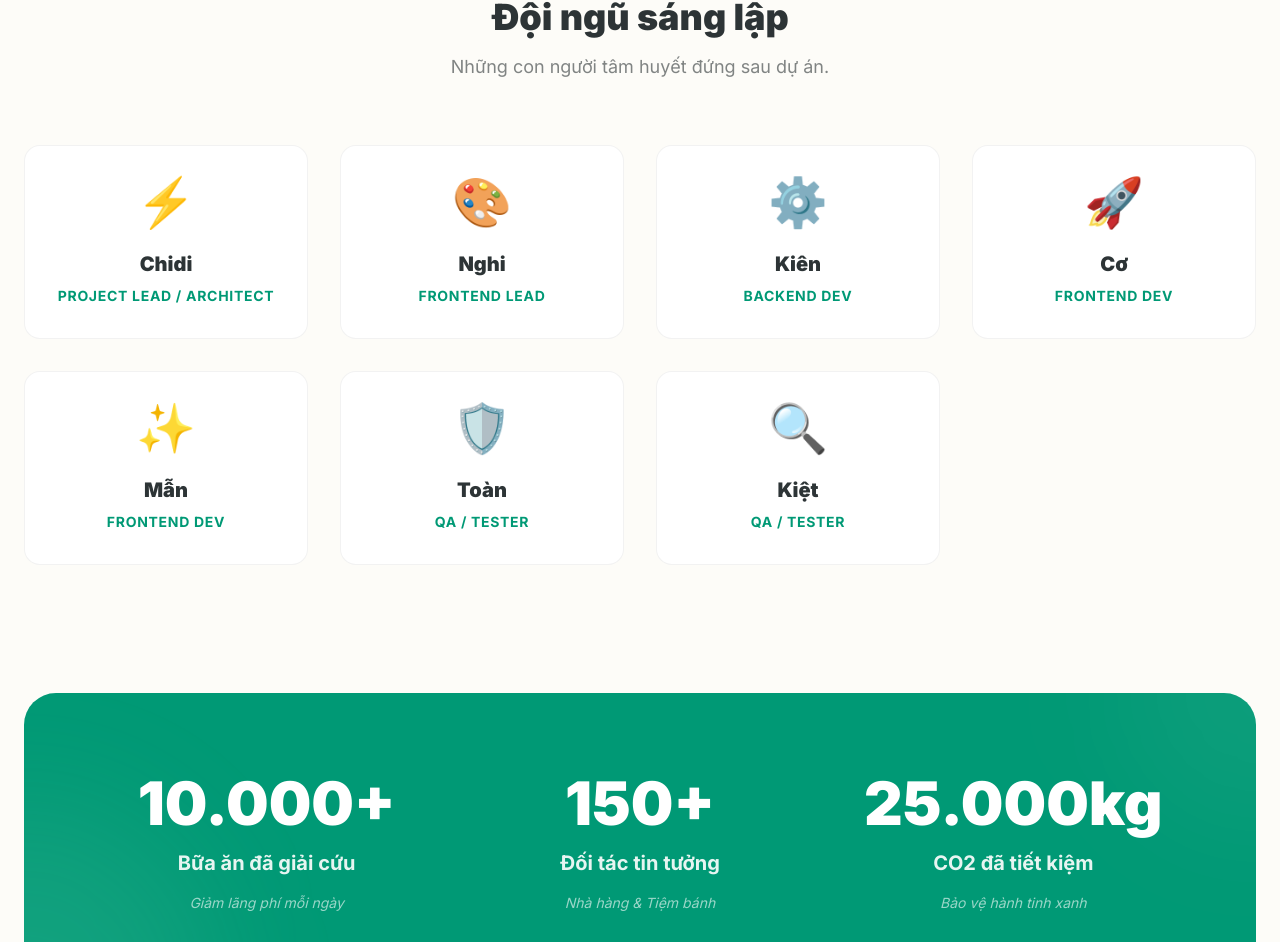
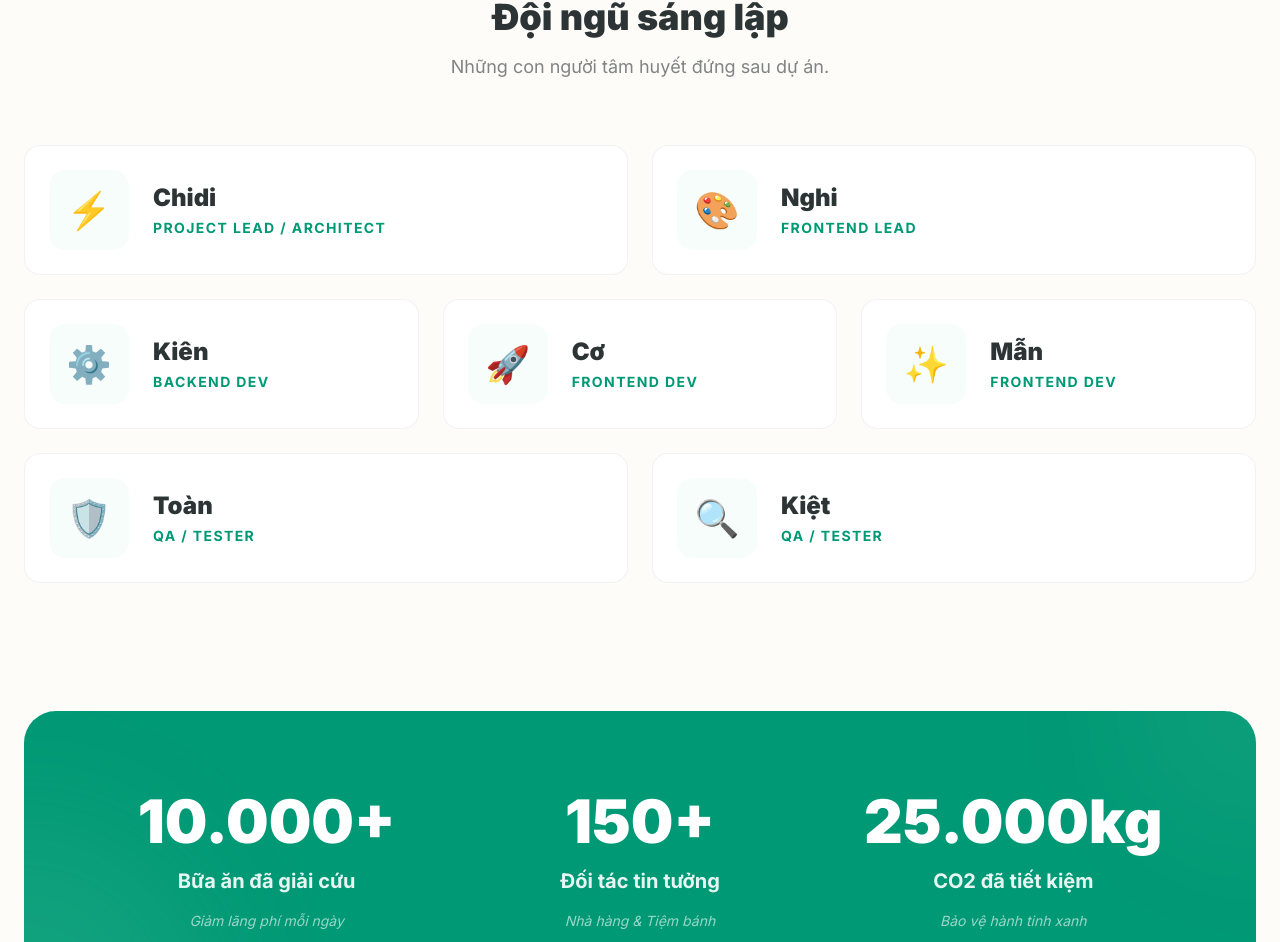
Before and after one commit to developerchidi/Food-Rescue, a Next.js app: page /about in a window 1280 px wide. Shown: the part 2144-3086 px from the top of the page. Built offline with nearby package versions, Linux system fonts and the light colour scheme; no server answers.

Commit message:
feat: redesign team section with bricklaying masonry layout and horizontal cards

```diff
--- a/src/app/about/page.tsx
+++ b/src/app/about/page.tsx
@@ -133,20 +133,24 @@ export default function AboutPage() {
               <h2 className="text-4xl font-black mb-4 text-[#2d3436]">Đội ngũ sáng lập</h2>
               <p className="text-foreground/60 text-lg">Những con người tâm huyết đứng sau dự án.</p>
             </div>
-            <div className="grid grid-cols-1 sm:grid-cols-2 lg:grid-cols-4 gap-8">
+            <div className="grid grid-cols-1 lg:grid-cols-6 gap-6">
               {[
-                { name: "Chidi", role: "Project Lead / Architect", emoji: "⚡" },
-                { name: "Nghi", role: "Frontend Lead", emoji: "🎨" },
-                { name: "Kiên", role: "Backend Dev", emoji: "⚙️" },
-                { name: "Cơ", role: "Frontend Dev", emoji: "🚀" },
-                { name: "Mẫn", role: "Frontend Dev", emoji: "✨" },
-                { name: "Toàn", role: "QA / Tester", emoji: "🛡️" },
-                { name: "Kiệt", role: "QA / Tester", emoji: "🔍" }
+                { name: "Chidi", role: "Project Lead / Architect", emoji: "⚡", span: "lg:col-span-3" },
+                { name: "Nghi", role: "Frontend Lead", emoji: "🎨", span: "lg:col-span-3" },
+                { name: "Kiên", role: "Backend Dev", emoji: "⚙️", span: "lg:col-span-2" },
+                { name: "Cơ", role: "Frontend Dev", emoji: "🚀", span: "lg:col-span-2" },
+                { name: "Mẫn", role: "Frontend Dev", emoji: "✨", span: "lg:col-span-2" },
+                { name: "Toàn", role: "QA / Tester", emoji: "🛡️", span: "lg:col-span-3" },
+                { name: "Kiệt", role: "QA / Tester", emoji: "🔍", span: "lg:col-span-3" }
               ].map((member, i) => (
-                <div key={i} className="bg-white rounded-2xl p-8 border border-black/5 text-center hover:border-mint-primary/30 hover:shadow-lg transition-all">
-                  <div className="text-5xl mb-6">{member.emoji}</div>
-                  <h3 className="text-xl font-black text-[#2d3436] mb-2">{member.name}</h3>
-                  <p className="text-mint-darker font-bold text-sm uppercase tracking-wider">{member.role}</p>
+                <div key={i} className={`group bg-white rounded-2xl p-6 border border-black/5 flex items-center gap-6 hover:border-mint-primary/30 hover:shadow-xl transition-all duration-300 ${member.span}`}>
+                  <div className="text-4xl bg-mint-primary/10 w-20 h-20 rounded-2xl flex items-center justify-center shrink-0 group-hover:scale-110 group-hover:rotate-3 transition-transform duration-500">
+                    {member.emoji}
+                  </div>
+                  <div className="text-left">
+                    <h3 className="text-2xl font-black text-[#2d3436] mb-1">{member.name}</h3>
+                    <p className="text-mint-darker font-bold text-sm uppercase tracking-widest">{member.role}</p>
+                  </div>
                 </div>
               ))}
             </div>
```
